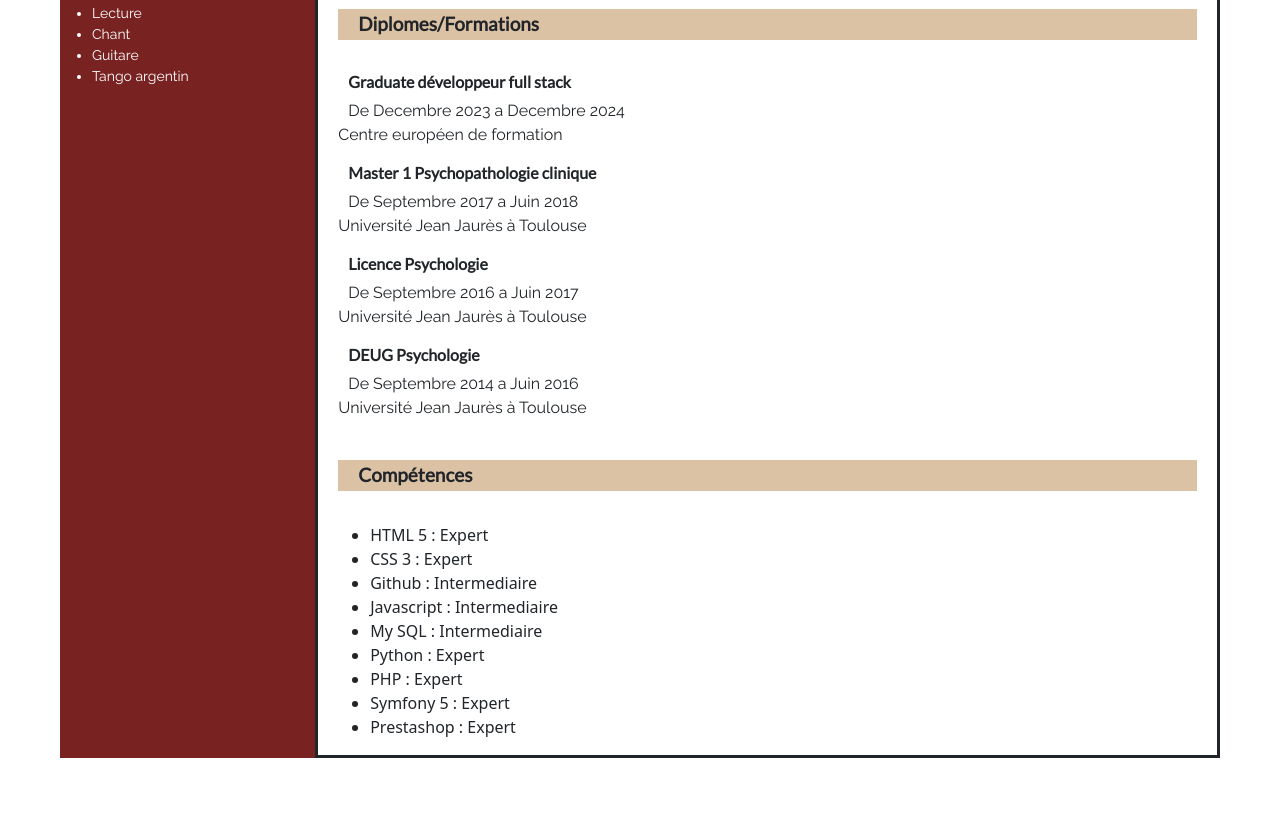
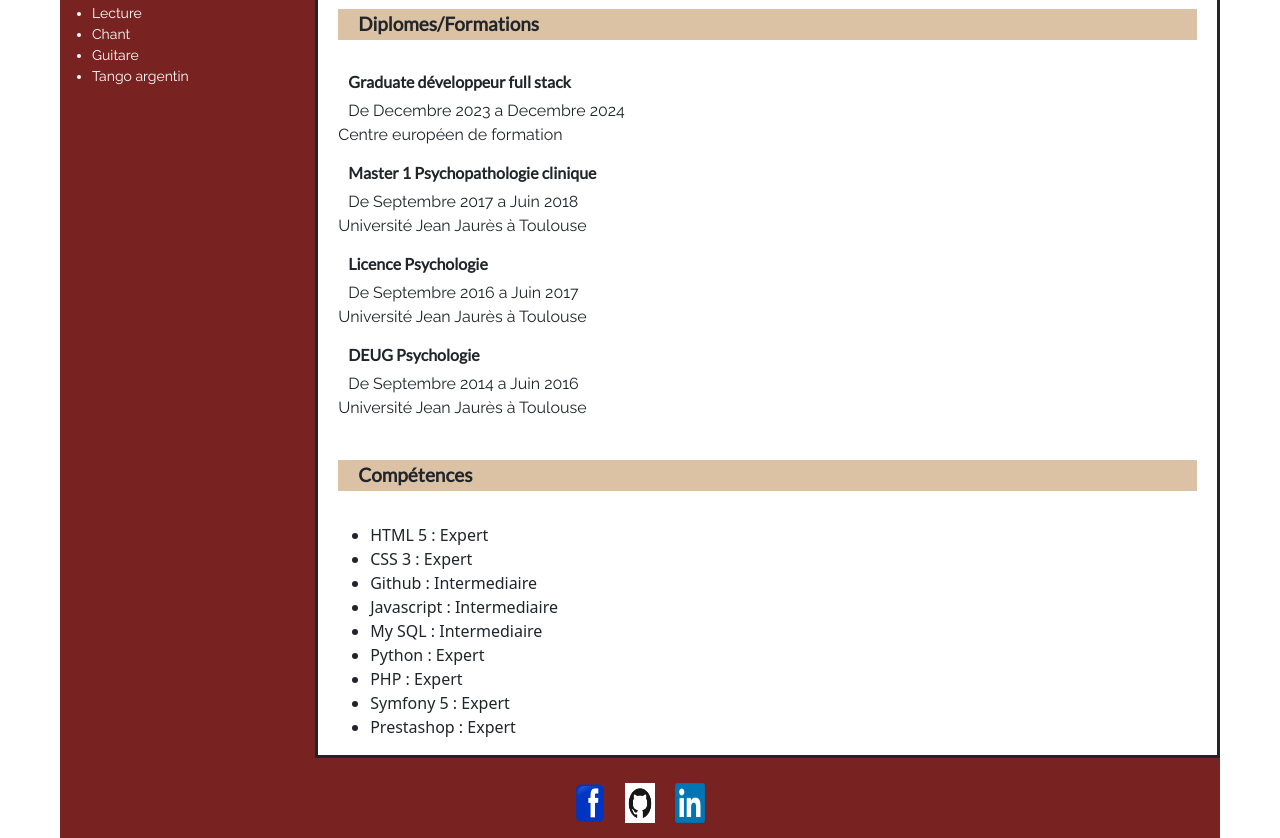
Before and after one commit to SarahBendavid/CV-developpeur, a plain HTML site: page CV.html in a window 1280 px wide. Shown: the part 1279-2117 px from the top of the page. Before the commit the page ends 2037 px from the top, so only its background shows below. Drawn offline with nearby package versions, Linux system fonts and the light colour scheme.

Commit message:
Ajout-footer

```diff
--- a/Assets/Styles.css
+++ b/Assets/Styles.css
@@ -16,7 +16,7 @@ header {
     padding-bottom: 25px;
 }
 
-Img {
+.photo {
     width: 160px;
     height: 180px;
     border-radius: 50%;
@@ -114,3 +114,18 @@ h4 {
     font-family: 'Raleway';
     text-indent: 10px;
 }
+
+footer {
+    display: flex;
+    justify-content: center;
+    background-color: #782221 ;
+    height: 80px;
+    padding-top: 25px;
+}
+
+.logo {
+    width: 30px;
+    height:40px;
+    margin-left: 10px;
+    margin-right: 10px;
+}
--- a/CV.html
+++ b/CV.html
@@ -5,7 +5,7 @@
       charset="utf-8"
       name="viewport"
       content="width=device-width, initial-scale=1.0"
-      description="Decouvrez mon curriculum vitae"
+      description="Découvrez mon curriculum vitae"
     />
     <title>CV Developpeuse Web</title>
     <link rel="icon" type="image/x-icon" href="./Assets/img/flavicon.png" />
@@ -28,7 +28,11 @@
 
   <body>
     <header class="container-fluid">
-      <img src="./Assets/img/Photo de profil.jpg" alt="Photo de profil" />
+      <img
+        class="photo"
+        src="./Assets/img/Photo de profil.jpg"
+        alt="Photo de profil"
+      />
       <h1>BENDAVID SARAH</h1>
       <h2>Developpeuse Web Full Stack</h2>
     </header>
@@ -149,6 +153,18 @@
       </main>
     </div>
 
-    <footer></footer>
+    <footer>
+      <img
+        class="logo"
+        src="./Assets/img/Logo facebook.png"
+        alt="Logo facebook"
+      />
+      <img class="logo" src="./Assets/img/Logo github.png" alt="Logo github" />
+      <img
+        class="logo"
+        src="./Assets/img/Logo linkedin.png"
+        alt="Logo linkedin"
+      />
+    </footer>
   </body>
 </html>
```
Also changed, not shown: Assets/img/Logo facebook.png (added), Assets/img/Logo github.png (added), Assets/img/Logo linkedin.png (added).
